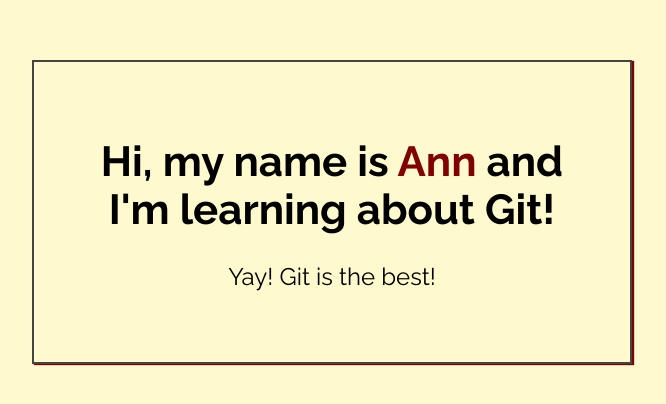
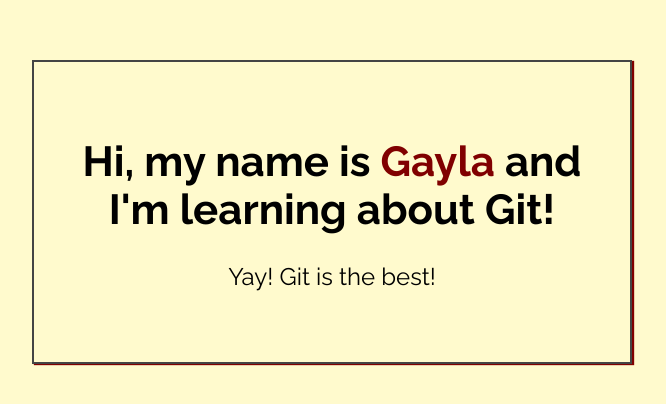
Before and after one commit to gghstory/-Users-gaylastory-Documents-my-first-repo, a plain HTML site: page index.html in a window 1280 px wide. Shown: the part 188-592 px from the top of the page, without its empty margins (308-974 px from the left). Drawn offline with Linux system fonts and the light colour scheme.

Commit message:
Added name to index.html

```diff
--- a/index.html
+++ b/index.html
@@ -14,7 +14,7 @@
 <body>
 
     <div class="greeting">
-        <h1>Hi, my name is <span class="highlight">Ann</span> and I'm learning about Git! </h1>
+        <h1>Hi, my name is <span class="highlight">Gayla</span> and I'm learning about Git! </h1>
 
         <p>Yay! Git is the best!</p>
     </div>
```
